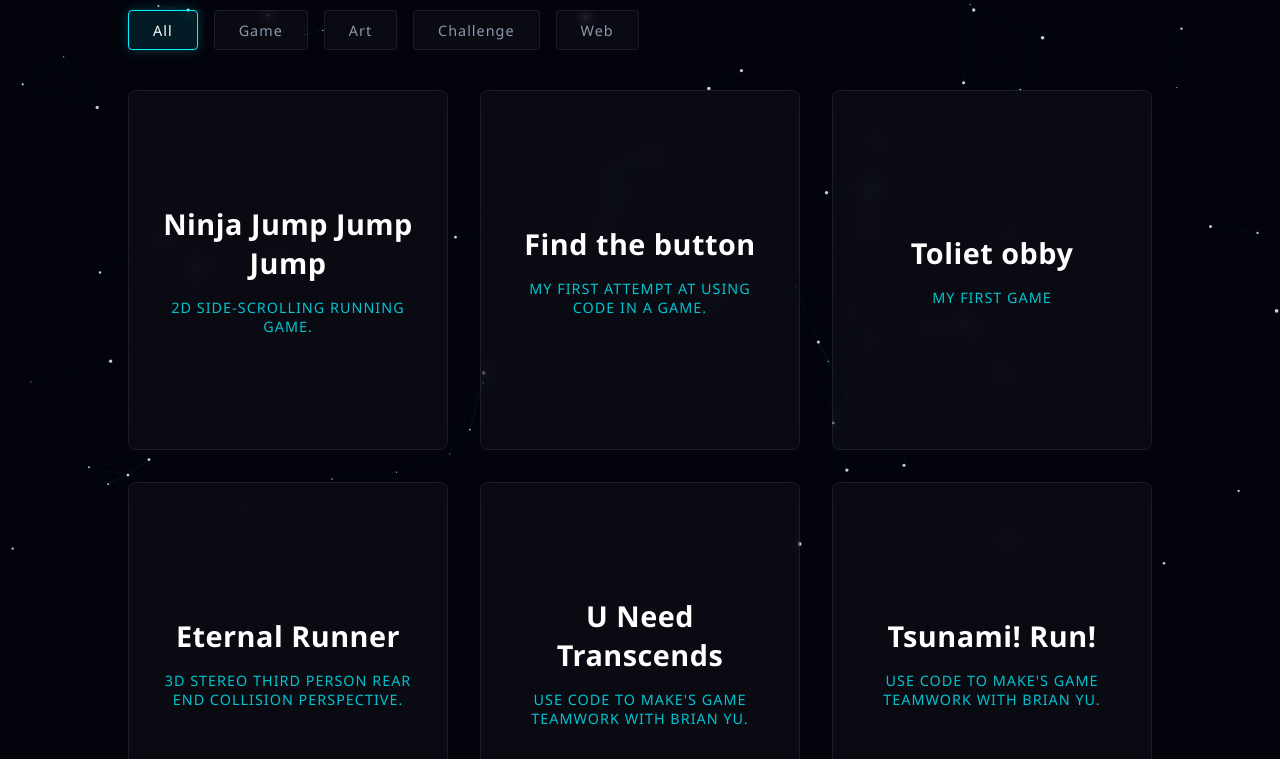
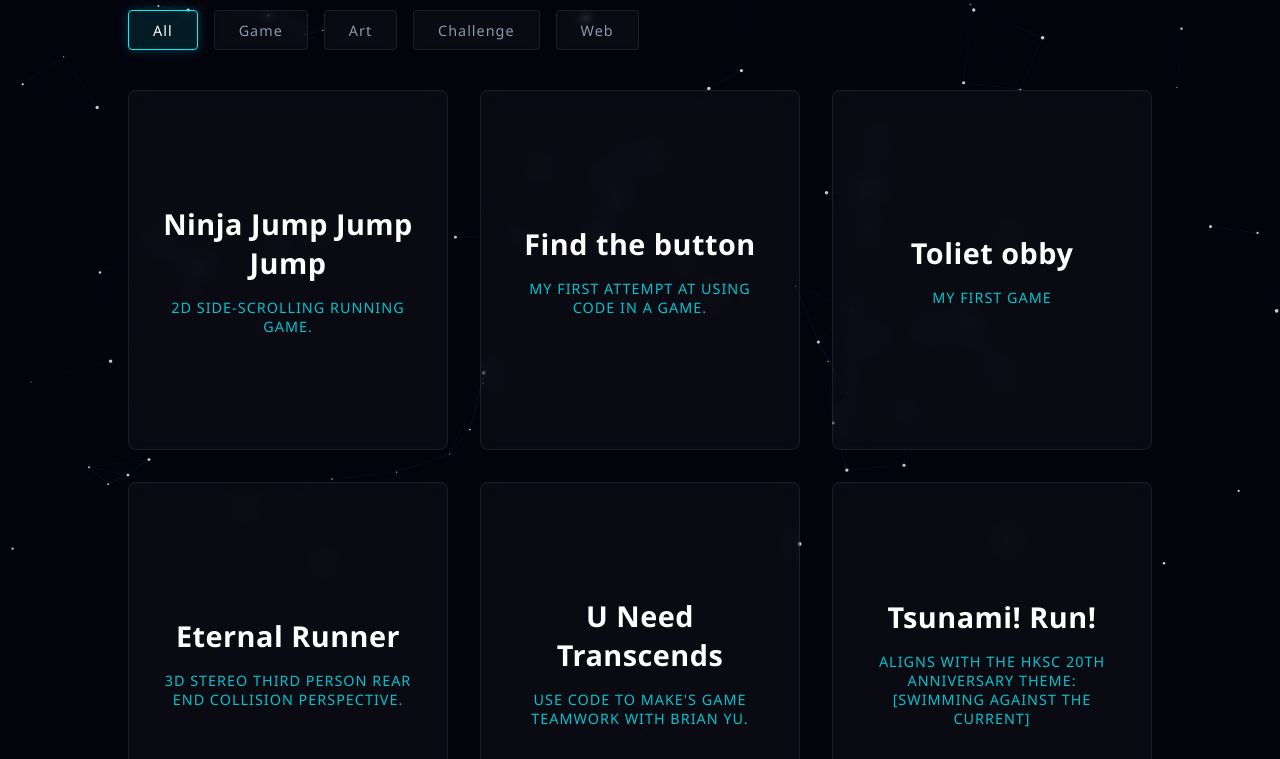
Before and after one commit to Moseshang123/sba, a website: page projects.html in a window 1280 px wide. Shown: the part 193-952 px from the top of the page. Drawn offline with Linux system fonts and the light colour scheme.

Commit message:
add the niig

```diff
--- a/projects.html
+++ b/projects.html
@@ -456,15 +456,15 @@
         subtitle: "use code to make's game teamwork with brian yu.",
         img: '/image/uneedtranscends.jpg',
         url: 'https://www.roblox.com/games/128635892484371/Untitled-Experience',
-        description: "2026/04/29 #Roblox<br /><br />use code to make's game"
+        description: "2026/04/29 #Roblox<br /><br />This game demands immense mental effort and patience, as it is an [obby] game designed to mess with your head."
       },
       {
         category: 'game',
         title: 'Tsunami! Run!',
-        subtitle: "use code to make's game teamwork with brian yu.",
+        subtitle: "Aligns with the HKSC 20th anniversary theme: [Swimming Against the Current]",
         img: '/image/Tsunami.jpg',
         url: 'https://www.roblox.com/games/128478871170904/SGS-MoseHungs-Place-02242026-4',
-        description: "2026/04/0# #Roblox<br /><br />use code to make's game"
+        description: "2026/04/0# #Roblox<br /><br />Tsunami! Run! It is a game of avoiding waves. You need to get into the cave before the flood comes over to avoid the flood, challenging the thrill of reaction! "
       },
       {
         category: 'art',
```
